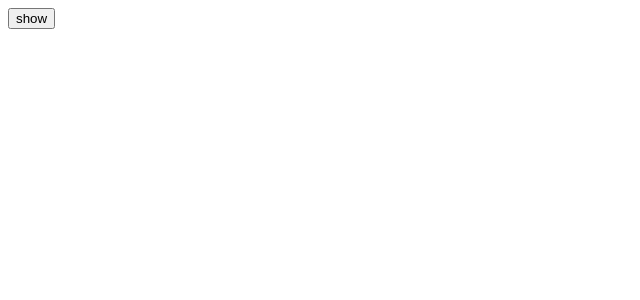
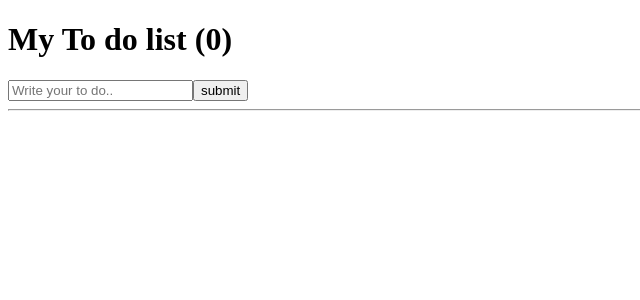
Before and after one commit to jello0097/movie-react-practice, a React (Create React App) app: page / in a window 1280 px wide. Shown: the top 300 px of the page, without its empty margins (0-640 px from the left). Built offline with nearby package versions, Linux system fonts and the light colour scheme.

Commit message:
To do list

```diff
--- a/src/App.js
+++ b/src/App.js
@@ -1,24 +1,36 @@
 import { useState, useEffect } from 'react';
 
-function Hello() {
-  useEffect(() => {
-    console.log('new');
-    return () => console.log('destory'); // cleanup
-  }, []);
-  return <h1>Hello</h1>;
-}
-
 function App() {
-  const [show, setShow] = useState(false);
-  const onClick = () => setShow((prev) => !prev);
+  const [toDo, setToDo] = useState('');
+  const [toDos, setToDos] = useState([]);
+  const onChange = (event) => setToDo(event.target.value);
+  const onSubmit = (event) => {
+    event.preventDefault();
+    if (toDo === '') {
+      return;
+    }
+    setToDos((currentArray) => [toDo, ...currentArray]);
+    setToDo('');
+  };
   return (
     <div>
-      <div>
-        {show ? <Hello /> : null}
-        <button onClick={onClick}>{show ? 'hide' : 'show'}</button>
-      </div>
+      <h1>My To do list ({toDos.length})</h1>
+      <form onSubmit={onSubmit}>
+        <input
+          type="text"
+          value={toDo}
+          onChange={onChange}
+          placeholder="Write your to do.."
+        />
+        <button>submit</button>
+      </form>
+      <hr />
+      <ul>
+        {toDos.map((item, index) => (
+          <li key={index}>{item}</li>
+        ))}
+      </ul>
     </div>
   );
 }
-
 export default App;
```
